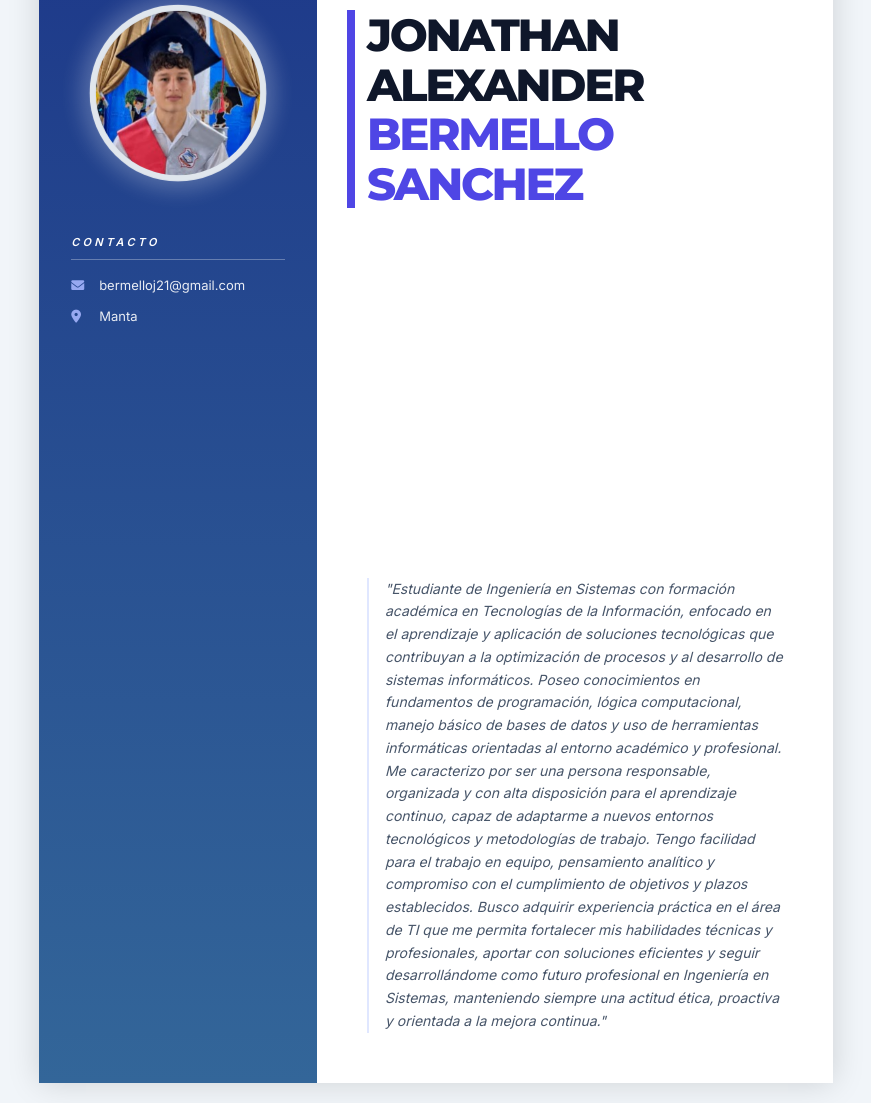
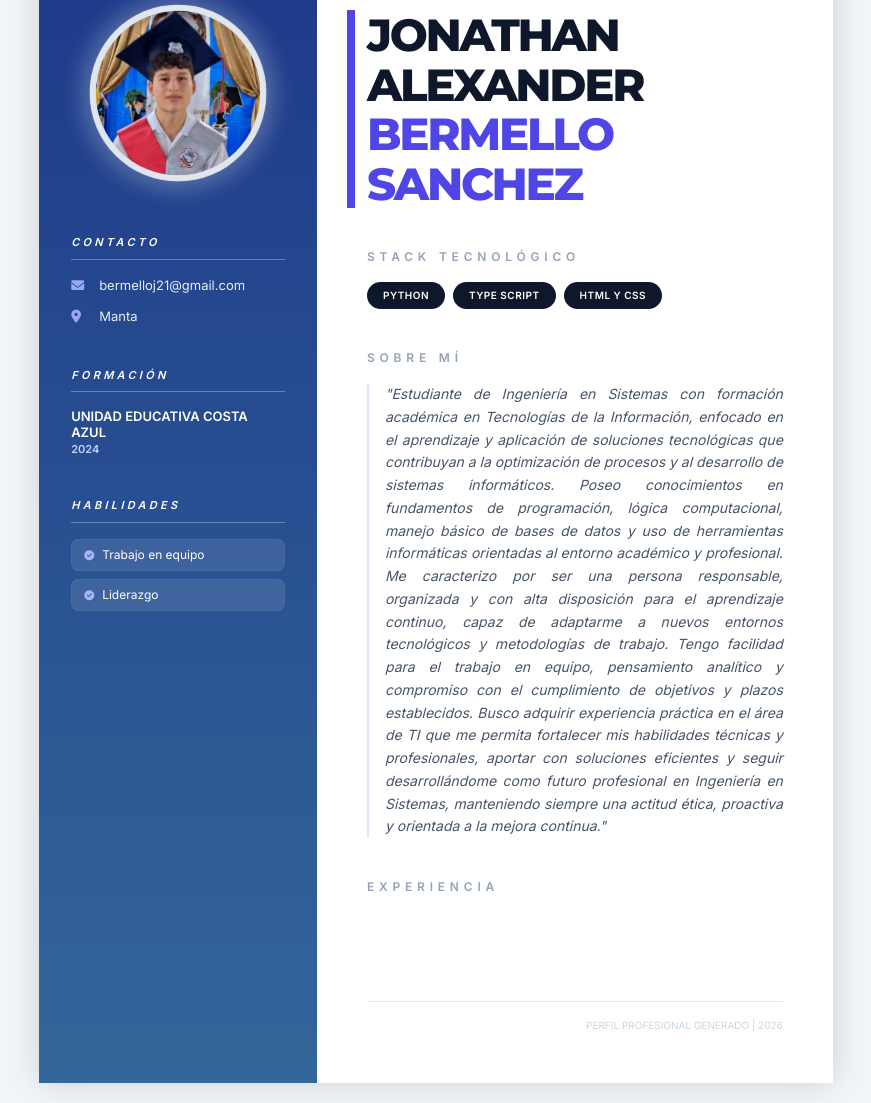
Before and after one commit to JABS34/hojadevida, a Django app: page /perfil/jabs6393/ in a window 1280 px wide. Shown: the part 128-1231 px from the top of the page, without its empty margins (204-1075 px from the left). Run offline with Django 5.2, Linux system fonts and the light colour scheme; data comes from the database, SQL or seed files in the repository; data that the repository does not hold is empty; some libraries are stand-ins or nearby versions.

Commit message:
Update profile_cv.html

```diff
--- a/tasks/templates/profile_cv.html
+++ b/tasks/templates/profile_cv.html
@@ -10,13 +10,13 @@
         @import url('https://fonts.googleapis.com/css2?family=Montserrat:wght@700;800&family=Inter:wght@300;400;600&display=swap');
         :root { --a4-width: 210mm; --a4-height: 297mm; }
         body { font-family: 'Inter', sans-serif; background-color: #f1f5f9; margin: 0; padding: 0; }
-        .cv-page { width: var(--a4-width); height: var(--a4-height); margin: 20px auto; background: white; box-shadow: 0 0 30px rgba(0,0,0,0.15); display: flex; overflow: hidden; }
+        .cv-page { width: var(--a4-width); min-height: var(--a4-height); margin: 20px auto; background: white; box-shadow: 0 0 30px rgba(0,0,0,0.15); display: flex; overflow: hidden; }
         .profile-photo { width: 170px; height: 170px; border: 6px solid rgba(255,255,255,0.4); animation: pulse-photo 4s infinite ease-in-out; }
         @keyframes pulse-photo { 0%, 100% { transform: scale(1); box-shadow: 0 0 0 0px rgba(255,255,255,0.4); } 50% { transform: scale(1.05); box-shadow: 0 0 25px 10px rgba(255,255,255,0.2); } }
         .aside-bg { background: linear-gradient(180deg, #1e3a8a 0%, #336699 100%); width: 35%; color: white; }
         .main-content { width: 65%; padding: 50px; }
         .name-title { font-family: 'Montserrat', sans-serif; line-height: 1.1; }
-        @media print { .no-print { display: none !important; } .cv-page { box-shadow: none; margin: 0; width: 100%; height: 100vh; } }
+        @media print { .no-print { display: none !important; } .cv-page { box-shadow: none; margin: 0; width: 100%; height: 100%; } }
         .cursor-zoom { cursor: zoom-in; transition: transform 0.2s; }
         .cursor-zoom:hover { transform: scale(1.02); }
     </style>
@@ -55,20 +55,81 @@
                     {% else %} <div class="h-full flex items-center justify-center text-6xl font-bold bg-indigo-800 text-white">{{ perfil.nombres|slice:":1"|upper }}</div> {% endif %}
                 </div>
             </div>
+
             <section>
                 <h3 class="text-[11px] font-bold tracking-[0.3em] uppercase border-b border-white/30 pb-2 mb-4 italic">Contacto</h3>
                 <div class="space-y-3 text-[13px] opacity-90">
                     <p class="flex items-center gap-3"><i class="fas fa-envelope text-indigo-300 w-4"></i> {{ user_viewed.email }}</p>
-                    <p class="flex items-center gap-3"><i class="fas fa-map-marker-alt text-indigo-300 w-4"></i> {{ perfil.direcciondomiciliaria|default:"No especificada" }}</p>
+                    <p class="flex items-center gap-3"><i class="fas fa-map-marker-alt text-indigo-300 w-4"></i> {{ perfil.direcciondomiciliaria|default:"Manta" }}</p>
                 </div>
             </section>
+
+            <section>
+                <h3 class="text-[11px] font-bold tracking-[0.3em] uppercase border-b border-white/30 pb-2 mb-4 italic">Formación</h3>
+                <div class="space-y-4">
+                    {% for estudio in estudios %}
+                    <div class="text-[13px]">
+                        <p class="font-bold uppercase text-white leading-tight">{{ estudio.institucion }}</p>
+                        <p class="text-[11px] text-indigo-200 font-semibold">{{ estudio.fecha_graduacion|date:"Y" }}</p>
+                    </div>
+                    {% endfor %}
+                </div>
+            </section>
+
+            <section>
+                <h3 class="text-[11px] font-bold tracking-[0.3em] uppercase border-b border-white/30 pb-2 mb-4 italic">Habilidades</h3>
+                <ul class="grid grid-cols-1 gap-2 text-[12px]">
+                    {% for hab in habilidades %}
+                    <li class="flex items-center gap-2 bg-white/10 px-3 py-1.5 rounded-lg border border-white/5">
+                        <i class="fas fa-check-circle text-indigo-300 text-[10px]"></i> {{ hab.nombre }}
+                    </li>
+                    {% endfor %}
+                </ul>
+            </section>
         </aside>
+
         <main class="main-content flex flex-col justify-between">
-            <header class="mb-10 relative">
-                <div class="absolute -left-5 top-0 w-2 h-full bg-indigo-600"></div>
-                <h1 class="name-title text-[45px] font-extrabold text-[#0f172a] uppercase tracking-tighter">{{ perfil.nombres }}<br><span class="text-indigo-600">{{ perfil.apellidos }}</span></h1>
-            </header>
-            <section><p class="text-slate-600 text-[14px] leading-relaxed italic border-l-2 border-indigo-100 pl-4">"{{ perfil.descripcionperfil }}"</p></section>
+            <div>
+                <header class="mb-10 relative">
+                    <div class="absolute -left-5 top-0 w-2 h-full bg-indigo-600"></div>
+                    <h1 class="name-title text-[45px] font-extrabold text-[#0f172a] uppercase tracking-tighter">
+                        {{ perfil.nombres }}<br><span class="text-indigo-600">{{ perfil.apellidos }}</span>
+                    </h1>
+                </header>
+
+                <section class="mb-10">
+                    <h2 class="text-[12px] font-black text-slate-400 uppercase tracking-[0.4em] mb-4">Stack Tecnológico</h2>
+                    <div class="flex flex-wrap gap-2">
+                        {% for lang in lenguajes %}
+                        <span class="bg-slate-900 text-white px-4 py-1.5 rounded-full text-[10px] font-bold tracking-wider">{{ lang.nombre|upper }}</span>
+                        {% endfor %}
+                    </div>
+                </section>
+
+                <section class="mb-10">
+                    <h2 class="text-[12px] font-black text-slate-400 uppercase tracking-[0.4em] mb-4">Sobre mí</h2>
+                    <p class="text-slate-600 text-[14px] leading-relaxed text-justify italic border-l-2 border-indigo-100 pl-4">
+                        "{{ perfil.descripcionperfil }}"
+                    </p>
+                </section>
+
+                <section>
+                    <h2 class="text-[12px] font-black text-slate-400 uppercase tracking-[0.4em] mb-6">Experiencia</h2>
+                    <div class="space-y-8">
+                        {% for exp in experiencias %}
+                        <div class="relative pl-6 border-l border-slate-100">
+                            <div class="absolute -left-[5px] top-1.5 w-2.5 h-2.5 rounded-full bg-indigo-600"></div>
+                            <h3 class="font-extrabold text-slate-800 text-[16px]">{{ exp.puesto }}</h3>
+                            <p class="text-indigo-600 text-[12px] font-black uppercase">{{ exp.empresa }}</p>
+                            <p class="text-slate-500 text-[12px]">{{ exp.descripcion }}</p>
+                        </div>
+                        {% endfor %}
+                    </div>
+                </section>
+            </div>
+            <footer class="text-[10px] text-slate-300 text-right border-t pt-4 uppercase">
+                Perfil Profesional Generado | 2026
+            </footer>
         </main>
     </div>
 
```
